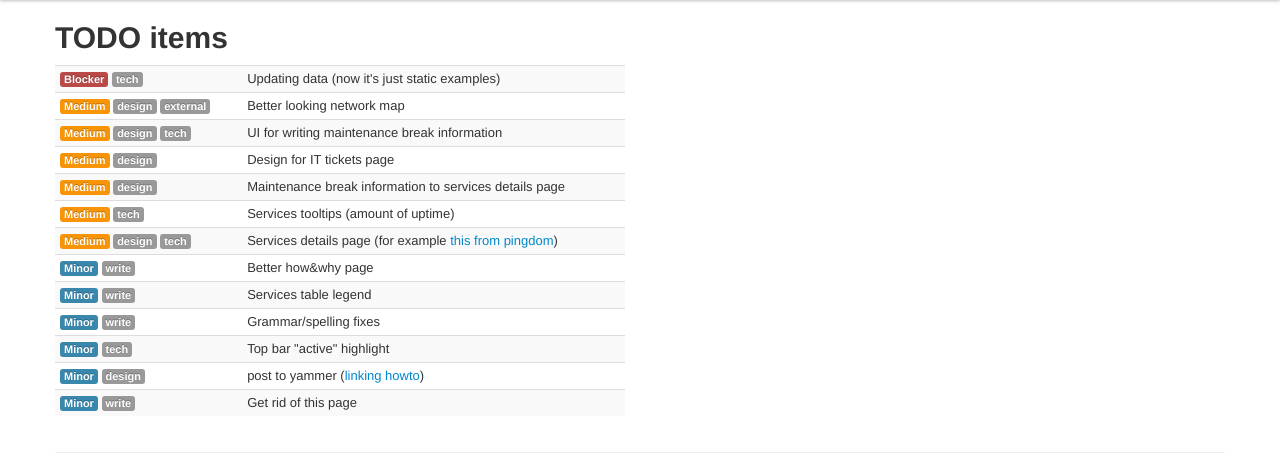
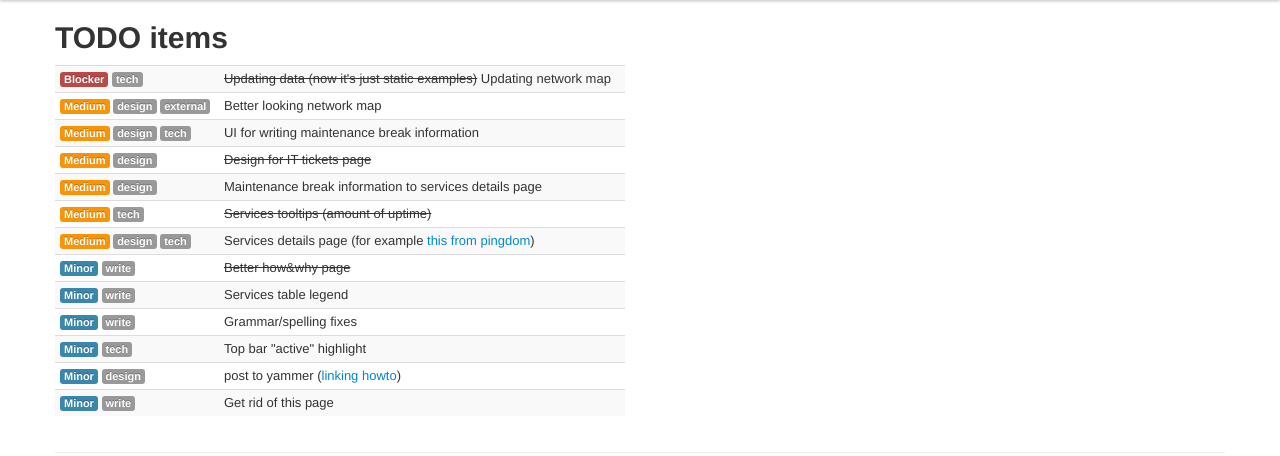
Before and after one commit to ojarva/status.futurice.com, a PHP site: page /index.php?page=todo in a window 1280 px wide. Shown: the part 40-496 px from the top of the page. Run offline with PHP 8.4, Linux system fonts and the light colour scheme.

Commit message:
Marked some items done

```diff
--- a/pages/todo.php
+++ b/pages/todo.php
@@ -3,14 +3,14 @@
 <div class="span6">
 <table class="table-condensed table-striped table">
 <ul class="unstyled">
-<tr><td><span class="label label-important">Blocker</span> <span class="label label-">tech</span> </td><td> Updating data (now it's just static examples)</td></tr>
+<tr><td><span class="label label-important">Blocker</span> <span class="label label-">tech</span> </td><td> <s>Updating data (now it's just static examples)</s> Updating network map</td></tr>
 <tr><td><span class="label label-warning">Medium</span> <span class="label label-">design</span> <span class="label label-">external</span> </td><td> Better looking network map</td></tr>
 <tr><td><span class="label label-warning">Medium</span> <span class="label label-">design</span> <span class="label">tech</span></td><td>   UI for writing maintenance break information</td></tr>
-<tr><td><span class="label label-warning">Medium</span> <span class="label label-">design</span> </td><td>   Design for IT tickets page</td></tr>
+<tr><td><span class="label label-warning">Medium</span> <span class="label label-">design</span> </td><td>   <s>Design for IT tickets page</s></td></tr>
 <tr><td><span class="label label-warning">Medium</span> <span class="label label-">design</span> </td><td>   Maintenance break information to services details page</td></tr>
-<tr><td><span class="label label-warning">Medium</span> <span class="label label-">tech</span>   </td><td>  Services tooltips (amount of uptime)</td></tr>
+<tr><td><span class="label label-warning">Medium</span> <span class="label label-">tech</span>   </td><td>  <s>Services tooltips (amount of uptime)</s></td></tr>
 <tr><td><span class="label label-warning">Medium</span> <span class="label label-">design</span> <span class="label label-">tech</span> </td><td> Services details page (for example <a href="http://status.futurice.com/511994">this from pingdom</a>)</td></tr>
-<tr><td><span class="label label-info">Minor</span> <span class="label label-">write</span> </td><td> Better how&why page</td></tr>
+<tr><td><span class="label label-info">Minor</span> <span class="label label-">write</span> </td><td> <s>Better how&why page</s></td></tr>
 <tr><td><span class="label label-info">Minor</span> <span class="label label-">write</span> </td><td> Services table legend</td></tr>
 <tr><td><span class="label label-info">Minor</span> <span class="label label-">write</span> </td><td> Grammar/spelling fixes</td></tr>
 <tr><td><span class="label label-info">Minor</span> <span class="label label-">tech</span> </td><td> Top bar "active" highlight</td></tr>
```
